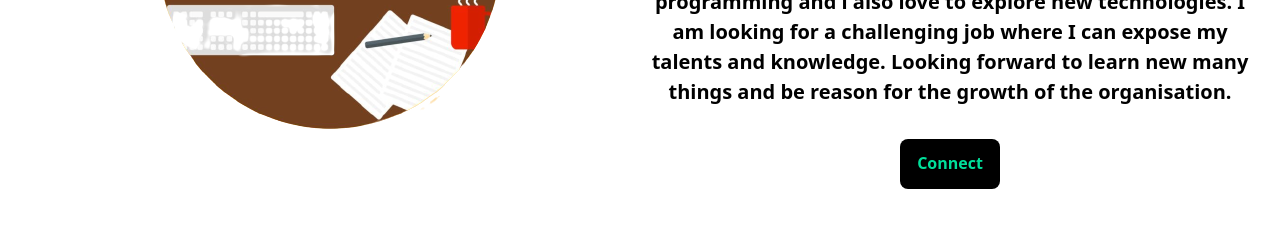
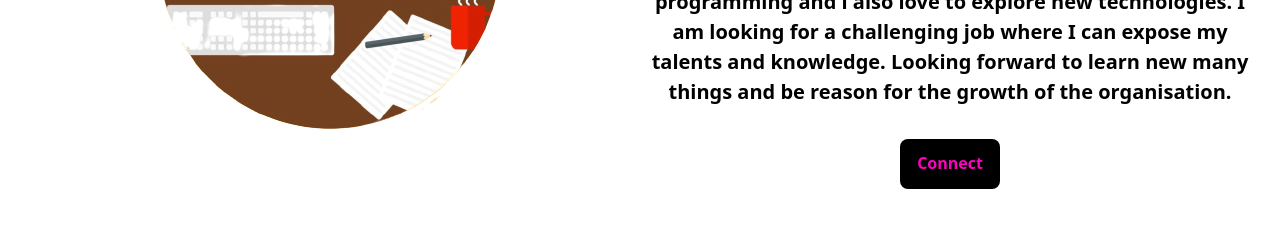
Before and after one commit to suresh-02/Portfolio, a React (Create React App) app: page / in a window 1280 px wide. Shown: the part 900-1139 px from the top of the page. Built offline with nearby package versions, Linux system fonts and the light colour scheme.

Commit message:
Update about.jsx

```diff
--- a/src/Components/Content/about.jsx
+++ b/src/Components/Content/about.jsx
@@ -23,7 +23,7 @@ const About = () => {
           </p>
           <a
             href="https://www.linkedin.com/in/suresh-hariharan-89376a21b/"
-            className="w-[100px] h-[50px] bg-black text-[#00df9a] justify-center rounded-lg font-bold p-3 mx-auto my-4"
+            className="w-[100px] h-[50px] bg-black text-[#FF00BF] justify-center rounded-lg font-bold p-3 mx-auto my-4"
           >
             Connect
           </a>
```
